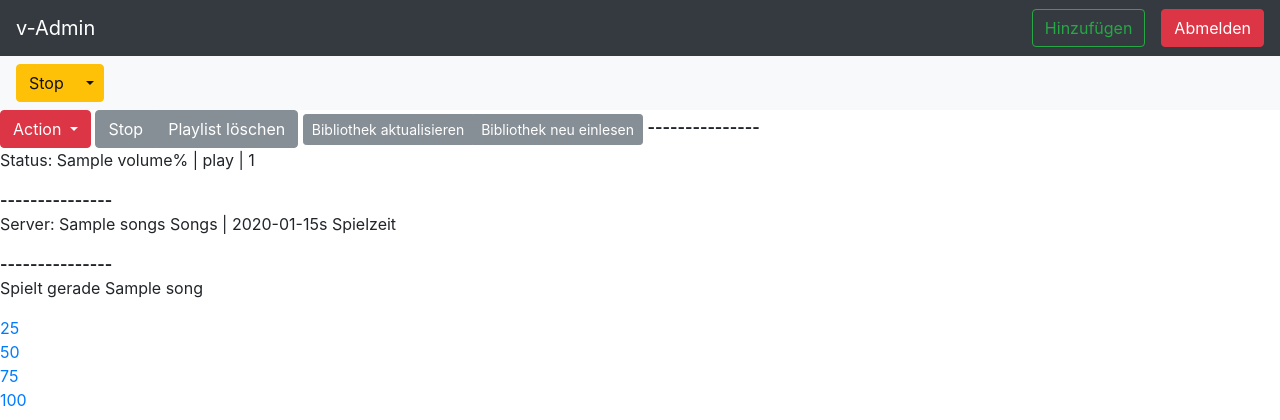
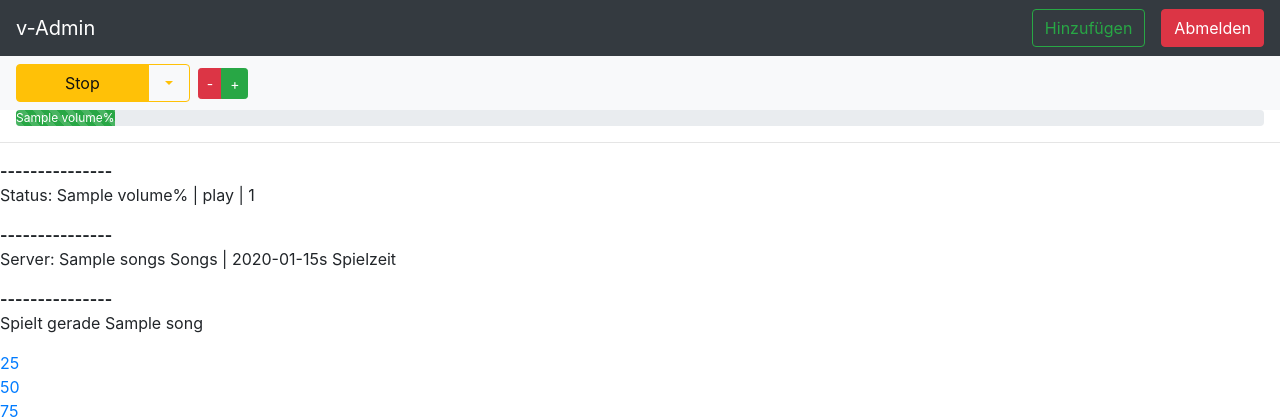
Before and after one commit to robtor-de/vSOUND, a Django app: template web/vSOUND/templates/trctl/admin.html in a window 1280 px wide. Shown: the top 420 px of the page. Run offline with Django 3.2, Linux system fonts and the light colour scheme; the template is opened without the code that fills it: most values are stand-ins (such as "Sample title", 1, 10 or a date in 2020); some libraries are stand-ins or nearby versions.

Commit message:
added progress bar style volume control

```diff
--- a/web/vSOUND/templates/trctl/admin.html
+++ b/web/vSOUND/templates/trctl/admin.html
@@ -34,43 +34,31 @@
       </form>
   </nav>
 
-  <nav class="navbar navbar-expand-lg navbar-light bg-light justify-content-right">
+  <nav class="navbar navbar-expand-lg navbar-light bg-light justify-content-start">
     <div class="form-inline">
       <div class="btn-group">
-        <button type="button" class="btn btn-warning" onclick="location.href = '/ctl/stop'">Stop</button>
-        <button type="button" class="btn btn-warning dropdown-toggle dropdown-toggle-split" data-toggle="dropdown" aria-haspopup="true" aria-expanded="false">
+        <button type="button" class="btn btn-warning px-5" onclick="location.href = '/ctl/stop'">Stop</button>
+        <button type="button" class="btn btn-outline-warning dropdown-toggle dropdown-toggle-split px-3" data-toggle="dropdown" aria-haspopup="true" aria-expanded="false">
           <span class="sr-only">Weitere optionen</span>
         </button>
       <div class="dropdown-menu">
-        <a class="dropdown-item" href="/ctl/clrp">Playlist löschen</a>
+        <a class="dropdown-item" href="/ctl/clrp">Wiedergabeliste löschen</a>
+        <a class="dropdown-item" href="/ctl/updt">Bibliothek aktualisieren</a>
+        <a class="dropdown-item" href="/ctl/rscn">Bibliothek neu einlesen</a>
       </div>
+    </div>
+    <div class="btn-group">
+      <button type="button" class="btn btn-danger btn-sm ml-2">-</button>
+      <button type="button" class="btn btn-success btn-sm">+</button>
     </div>
   </div>
 </nav>
 
-<div class="btn-group">
-  <button type="button" class="btn btn-danger dropdown-toggle" data-toggle="dropdown" aria-haspopup="true" aria-expanded="false">
-    Action
-  </button>
-  <div class="dropdown-menu">
-    <a class="dropdown-item" href="#">Action</a>
-    <a class="dropdown-item" href="#">Another action</a>
-    <a class="dropdown-item" href="#">Something else here</a>
-    <div class="dropdown-divider"></div>
-    <a class="dropdown-item" href="#">Separated link</a>
-  </div>
+<div class="progress mx-3">
+  <div class="progress-bar progress-bar-striped bg-success" role="progressbar" style="width: {{ status.volume }}%" aria-valuenow="{{ status.volume }}" aria-valuemin="0" aria-valuemax="100">{{ status.volume }}%</div>
 </div>
 
-<div class="btn-group" role="group" aria-label="Playlist Control">
-  <button type="button" class="btn btn-secondary" onclick="location.href = '/ctl/stop'">Stop</button>
-  <button type="button" class="btn btn-secondary" onclick="location.href = '/ctl/clrp'">Playlist löschen</button>
-</div>
-
-<div class="btn-group" role="group" aria-label="Playlist Control">
-  <button type="button" class="btn btn-secondary btn-sm" onclick="location.href = '/ctl/updt'">Bibliothek aktualisieren</button>
-  <button type="button" class="btn btn-secondary btn-sm" onclick="location.href = '/ctl/rscn'">Bibliothek neu einlesen</button>
-</div>
-
+<hr>
 
 <b>---------------</b><br>
 <p>Status: {{ status.volume }}% | {{ status.state }} | {{ status.songid }} </p>
@@ -102,6 +90,7 @@
 </table>
 
 <script src="/static/js/jquery.js"></script>
+<script src="/static/js/popper.js"></script>
 <script src="/static/js/bootstrap.js"></script>
 </body>
 </html>
```
